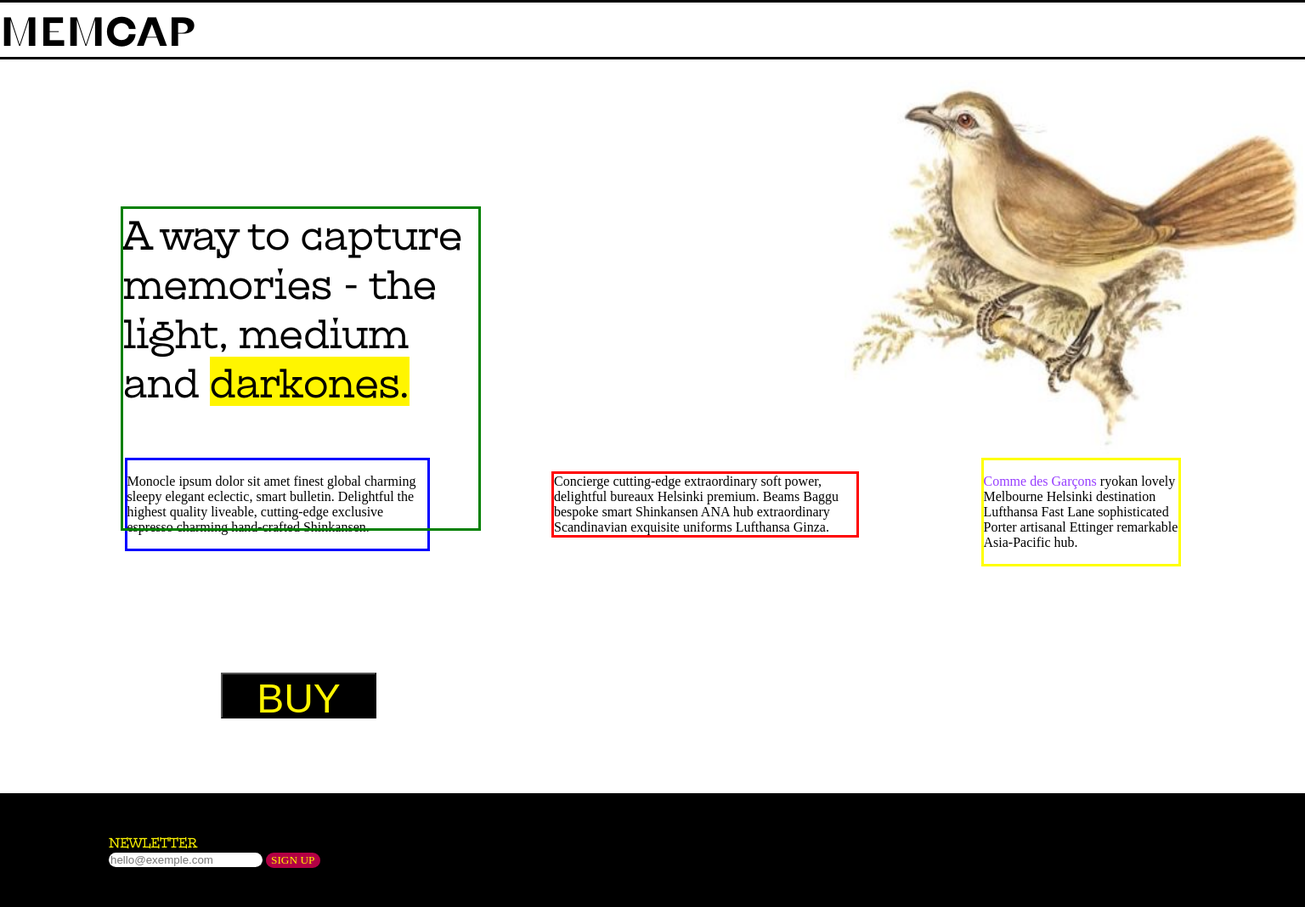
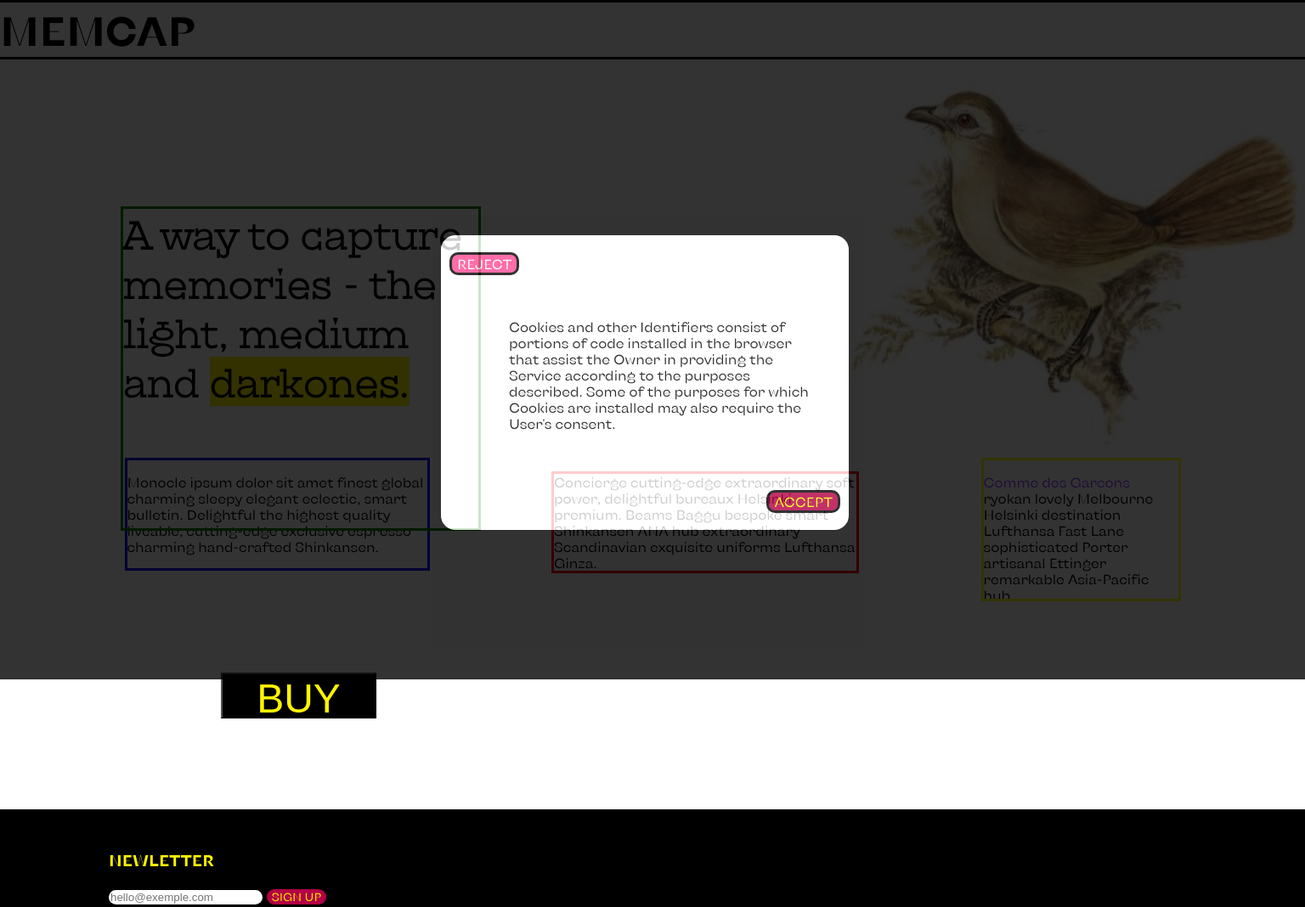
Before and after one commit to MostaphaEchelhi/MEMCAP, a website built with Vite: page index.html in a window 1536 px wide. Shown: the top 1068 px of the page at 85% size. Built offline with nearby package versions, Linux system fonts and the light colour scheme.

Commit message:
feat/cookie and hotfix

```diff
--- a/index.html
+++ b/index.html
@@ -7,12 +7,11 @@
     <title>MEMCAP</title>
   </head>
     <body>
-
         <div class="desktopholder">
             <header class="head">
                 <h1>MEMCAP</h1>
                 <button class="btnMenu">H</button>
-                <nav class="menu">
+                    <nav class="hidden">
                         <ul class="menuOrder">
                             <li><a href="">buy</a></li>
                             <li><a href="">more</a></li>
@@ -50,12 +49,23 @@
             </div>
 
             <footer>
-            <div class="footeritem">
-                <label>NEWLETTER</label> <br>
-                <input class="email" type="text" placeholder="hello@exemple.com" required>
-                <button type="submit" class="signUp">Sign up</button>
+                <form class="footeritem">
+                    <h3>NEWLETTER<h3>
+                    <input required class="email" type="text" placeholder="hello@exemple.com">
+                    <input disabled type="submit" value ="Sign up" class="signUp">
+                </form>
+            </footer>
         </div>
-        </footer>
+
+        <div class="fifthContainer">
+            <div class="cookies">
+            <button class="rejectBtn">Reject</button>
+            <p>Cookies and other Identifiers consist of portions of code installed in the
+                browser that assist the Owner in providing the Service according to the
+                purposes described. Some of the purposes for which Cookies are installed may
+                also require the User's consent.</p>
+            <button class="acceptBtn">Accept</button>
+            </div>
         </div>
 
 
--- a/main.js
+++ b/main.js
@@ -1,15 +1,29 @@
+/*********************Variabel****************************/
+
 const menuBtn = document.querySelector(".btnMenu");
-const navMenu = document.querySelector(".menu");
+const navMenu = document.querySelector("nav");
 const darkBackground = document.querySelector(".menuBackground");
+const rejectBtn = document.querySelector(".rejectBtn");
+const acceptBtn = document.querySelector(".acceptBtn");
+const continerFive = document.querySelector(".fifthContainer");
 
-menuBtn.addEventListener('click', openMenu);
 
-function openMenu () {
-   navMenu.classList.toggle("menu");
+/*****************addEventListener***********************/
+
+menuBtn.addEventListener("click", openMenuAndClose);
+rejectBtn.addEventListener("click", closeCookie);
+acceptBtn.addEventListener("click", closeCookie);
+
+
+/*****************Function******************************/
+
+function openMenuAndClose () {
+   navMenu.classList.toggle("hidden");
    menuBtn.classList.toggle("rotate");
 }
 
-function closeMenu () {
-    navMenu.classList.remove('menu');
+
+function closeCookie () {
+    continerFive.classList.toggle("hidden");
 
 }
--- a/style.scss
+++ b/style.scss
@@ -6,12 +6,18 @@ body {
 @font-face {
     font-family: kyivBoldSans;
     src: url(./fonts/KyivTypeSans-Bold.otf);
-  }
+}
 
 @font-face {
     font-family: kyivRegularSerif;
     src: url(./fonts/KyivTypeSerif-Regular.otf);
-  }
+}
+
+@font-face {
+    font-family: kyivRegularSans;
+    src: url(./fonts/KyivTypeSans-Regular.otf);
+}
+
 
 .head {
     display: flex;
@@ -33,6 +39,7 @@ h1 {
 }
 
 .btnMenu {
+    cursor: pointer;
     font-family: kyivBoldSans;
     font-size: 64px;
     line-height: 77px;
@@ -47,14 +54,14 @@ h1 {
     transition: 0.2s ease-in-out;
 }
 
-.menu {
+.hidden {
     display: none;
 }
 
 nav {
     position: absolute;
     width: 70vw;
-    height: 99vh;
+    height: 100vh;
     z-index: 1;
     right: 0;
     background-color: white;
@@ -83,10 +90,6 @@ a {
     text-decoration: none;
 }
 
-/*.menuBackground {
-    background: rgba(18, 18, 18, 0.6);
-}*/
-
 
 .heroText {
     position: relative;
@@ -104,11 +107,16 @@ a {
 }
 
 .secondContainer {
+    font-family: kyivRegularSans;
+    font-style: normal;
+    font-weight: 350;
+    font-size: 16px;
+    line-height: 19px;
     position: relative;
     left: 120px;
     top: 39px;
     outline: solid blue;
-    max-width: 257px;
+    max-width: 265px;
     max-height: 135px;
 }
 
@@ -129,6 +137,11 @@ a {
     outline: solid red;
     max-width: 215px;
     max-height: 155px;
+    font-family: kyivRegularSans;
+    font-style: normal;
+    font-weight: 350;
+    font-size: 16px;
+    line-height: 19px;
 }
 
 .rosePic {
@@ -141,7 +154,12 @@ a {
     top: 90px;
     outline: solid #ff0;
     max-width: 226px;
-    max-height: 104px;;
+    max-height: 104px;
+    font-family: kyivRegularSans;
+    font-style: normal;
+    font-weight: 350;
+    font-size: 16px;
+    line-height: 19px;
 }
 
 .buyBtn{
@@ -156,6 +174,10 @@ a {
 }
 
 footer {
+    display: none;
+}
+
+.cookies {
     display: none;
 }
 
@@ -228,8 +250,8 @@ footer {
 @media screen and (min-width: 1512px) {
 
     .desktopholder {
-        max-width: 100rem;
-        max-height: 100rem;
+        max-width: 120rem;
+        max-height: 120rem;
     }
 
     .firstContainer {
@@ -317,7 +339,7 @@ footer {
     }
 
     footer {
-        font-family: kyivRegularSerif;
+        font-family: kyivBoldSans;
         display: block;
         background-color: #000000;
         color: #FFF500;
@@ -337,7 +359,7 @@ footer {
     }
 
     .signUp {
-        font-family: button;
+        font-family: kyivRegularSans;
         border-radius: 1rem;
         background-color:  #B30044;
         color: #FFF500;
@@ -352,4 +374,69 @@ footer {
         cursor: pointer;
     }
 
+
+    .fifthContainer {
+        position: absolute;
+        left: 0;
+        top: 0;
+        background-color: black;
+        opacity: 0.8;
+        width: 100vw;
+        height: 100vh;
+    }
+
+    .cookies  {
+        display: block;
+        position: absolute;
+        width: 480px;
+        height: 347px;
+        left: 516px;
+        top: 274px;
+        background-color: white;
+        border: solid 3px black;
+        border-radius: 20px;
+    }
+
+
+
+    .cookies p {
+        font-family: kyivRegularSans;
+        font-style: normal;
+        font-weight: 500;
+        font-size: 16px;
+        line-height: 19px;
+        position: relative;
+        width: 361px;
+        height: 138px;
+        left: 80px;
+        top: 55px;
+    }
+    .rejectBtn {
+        font-family: kyivRegularSans;
+        cursor: pointer;
+        position: relative;
+        left: 10px;
+        top: 20px;
+        font-size: 16px;
+        background-color: #FF4B93;
+        color: white;
+        border: solid 3px black;
+        border-radius: 10px;
+        text-transform: uppercase;
+    }
+
+    .acceptBtn {
+        font-family: kyivRegularSans;
+        cursor: pointer;
+        position: absolute;
+        right: 10px;
+        bottom: 20px;
+        background-color: #B30044;
+        color: yellow;
+        border: solid 3px black;
+        border-radius: 10px;
+        font-size: 16px;
+        text-transform: uppercase;
+    }
+
 }
```
Also changed, not shown: Todo.md (+5 -5 lines), fonts/KyivTypeSans-Regular.otf (added), style.css. Lines whose indentation alone changed are shown as unchanged.
